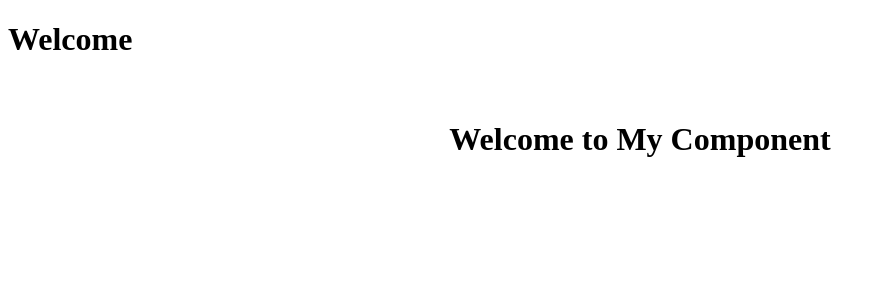
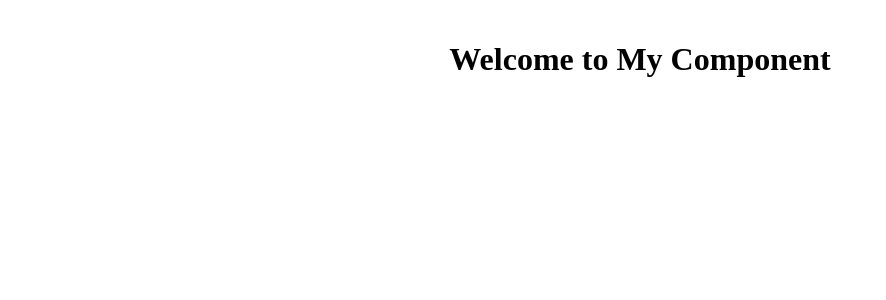
Before and after one commit to TopScrech/TopScrech-dev, a Nuxt app: page / in a window 1280 px wide. Shown: the top 300 px of the page, without its empty margins (0-886 px from the left). Built offline with nearby package versions, Linux system fonts and the light colour scheme.

Commit message:
Dynamic theme

```diff
--- a/app.vue
+++ b/app.vue
@@ -1,10 +1,24 @@
 <script setup lang="ts">
 import MyComponent from '~/MyComponent.vue'
+import '~/main.css'
 </script>
 
 <template>
-  <div>
-    <h1>Welcome</h1>
+  <div class="theme">
     <MyComponent/>
   </div>
 </template>
+
+<style scoped>
+.theme {
+  background-color: white;
+  color: black;
+}
+
+@media (prefers-color-scheme: dark) {
+  .theme {
+    background-color: black;
+    color: white;
+  }
+}
+</style>
--- /dev/null
+++ b/main.css
@@ -0,0 +1,14 @@
+html, body {
+    margin: 0;
+    padding: 0;
+    height: 100%;
+    background-color: white;
+    color: black;
+}
+
+@media (prefers-color-scheme: dark) {
+    html, body {
+        background-color: black;
+        color: white;
+    }
+}
```
